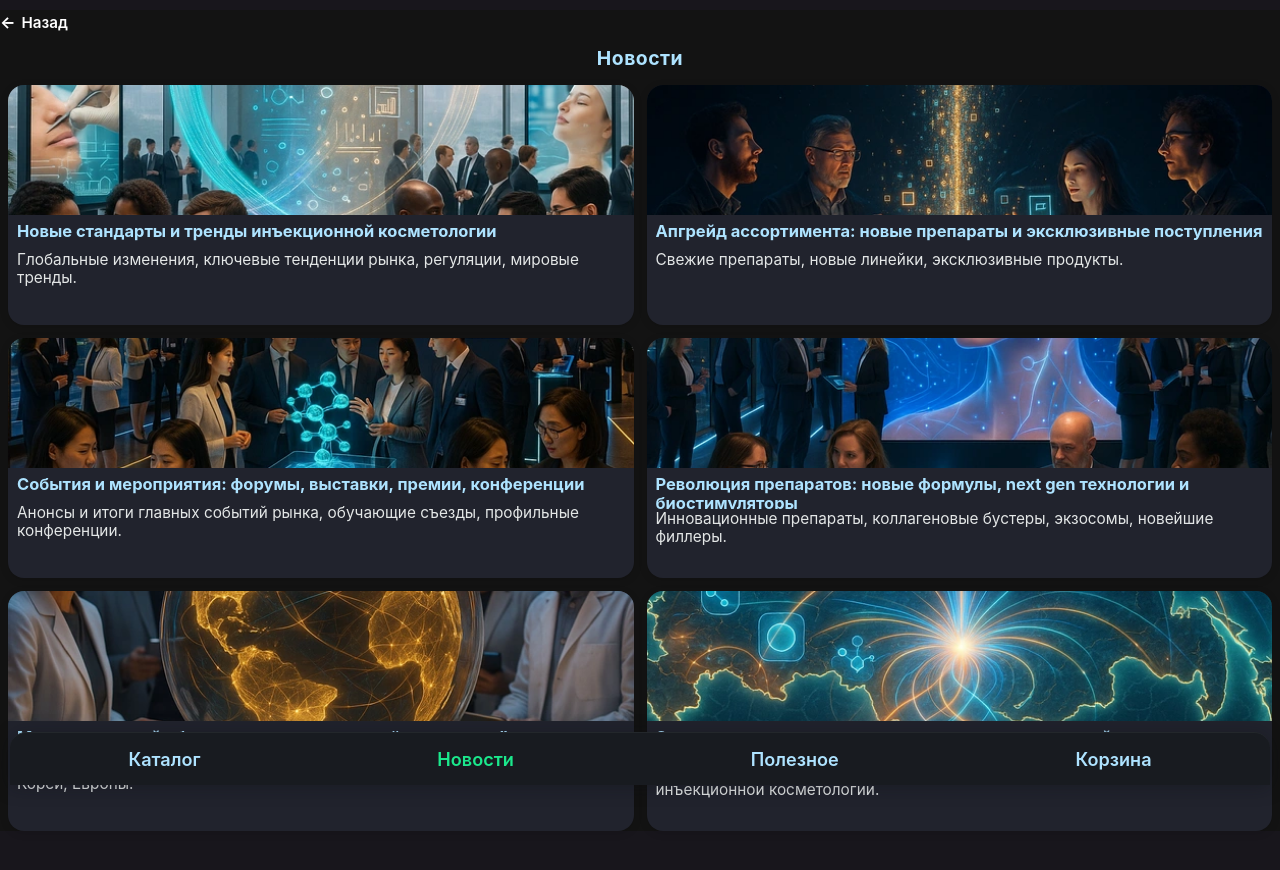
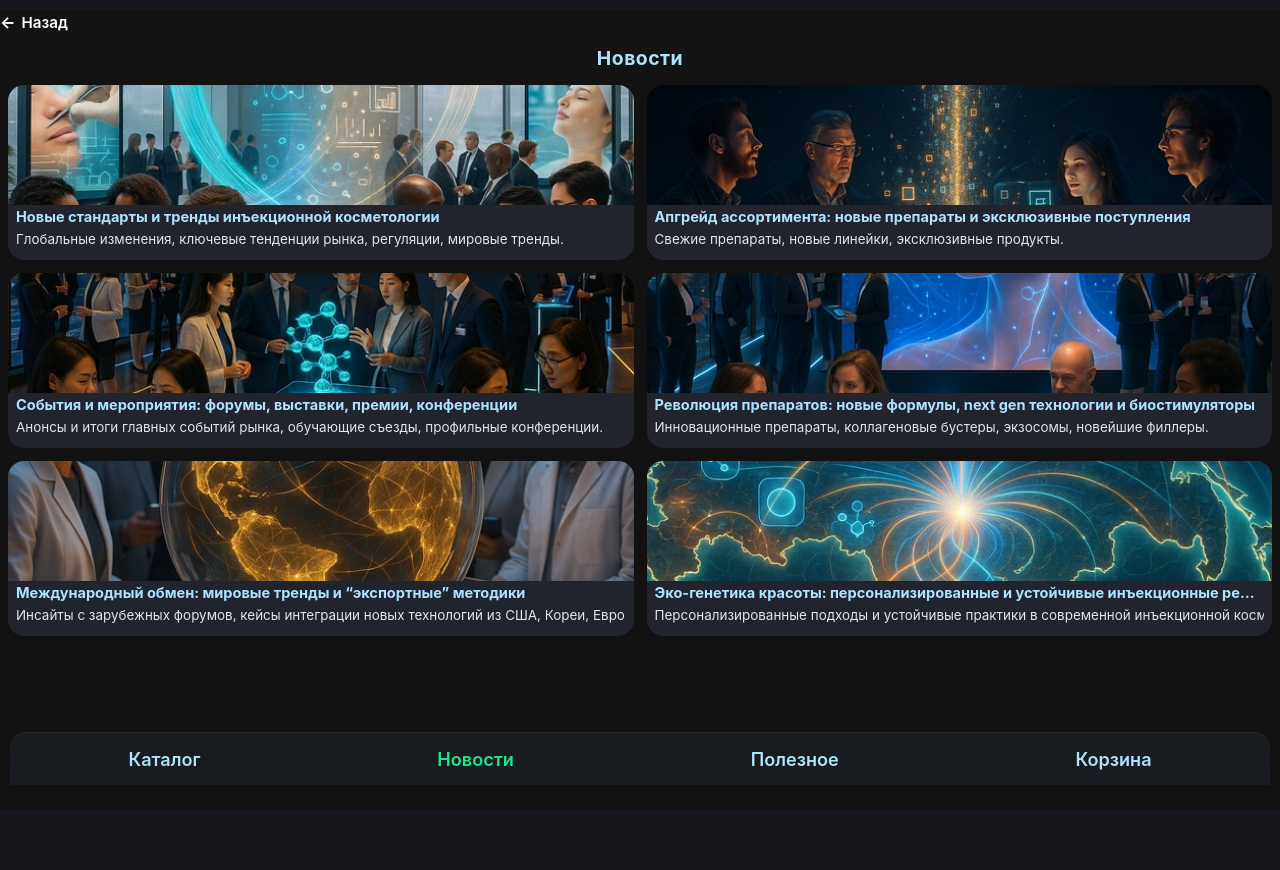
Before and after one commit to AlexSalavat/facade-stone-app, a React (Vite) app: page /news in a window 1280 px wide. Shown: the top 870 px of the page. Built offline with nearby package versions, Linux system fonts and the light colour scheme.

Commit message:
deploy: обновил карточки, добавил карти

```diff
--- a/src/styles/InfoGrid.css
+++ b/src/styles/InfoGrid.css
@@ -23,43 +23,45 @@
   display: flex;
   flex-direction: column;
   align-items: stretch;
-  min-height: 240px;
-  height: 240px;
-  max-height: 260px;
+  min-height: 175px;
+  height: 175px;
+  max-height: 190px;
 }
 
 .info-card-img {
   width: 100%;
-  height: 130px;
+  height: 120px;
   object-fit: cover;
   display: block;
   background: #191b1e;
 }
 
 .info-card-title {
-  font-size: 1.03rem;
+  font-size: 0.91rem;
   font-weight: 700;
   color: #aee3ff;
   text-align: left;
-  margin: 7px 9px 1px 9px;
-  min-height: 28px;
-  line-height: 1.16;
-  max-height: 34px;
+  margin: 5px 8px 1px 8px;
+  min-height: 21px;
+  line-height: 1.07;
+  max-height: 26px;
   overflow: hidden;
   text-overflow: ellipsis;
+  white-space: nowrap;
 }
 
 .info-card-content {
-  font-size: 0.96rem;
+  font-size: 0.84rem;
   color: #e3e6e6;
   text-align: left;
-  line-height: 1.15;
-  margin: 0 9px 8px 9px;
-  min-height: 22px;
-  max-height: 38px;
+  line-height: 1.08;
+  margin: 0 8px 6px 8px;
+  min-height: 15px;
+  max-height: 21px;
   overflow: hidden;
   text-overflow: ellipsis;
   display: -webkit-box;
-  -webkit-line-clamp: 2;
+  -webkit-line-clamp: 1;
   -webkit-box-orient: vertical;
+  white-space: nowrap;
 }
```
